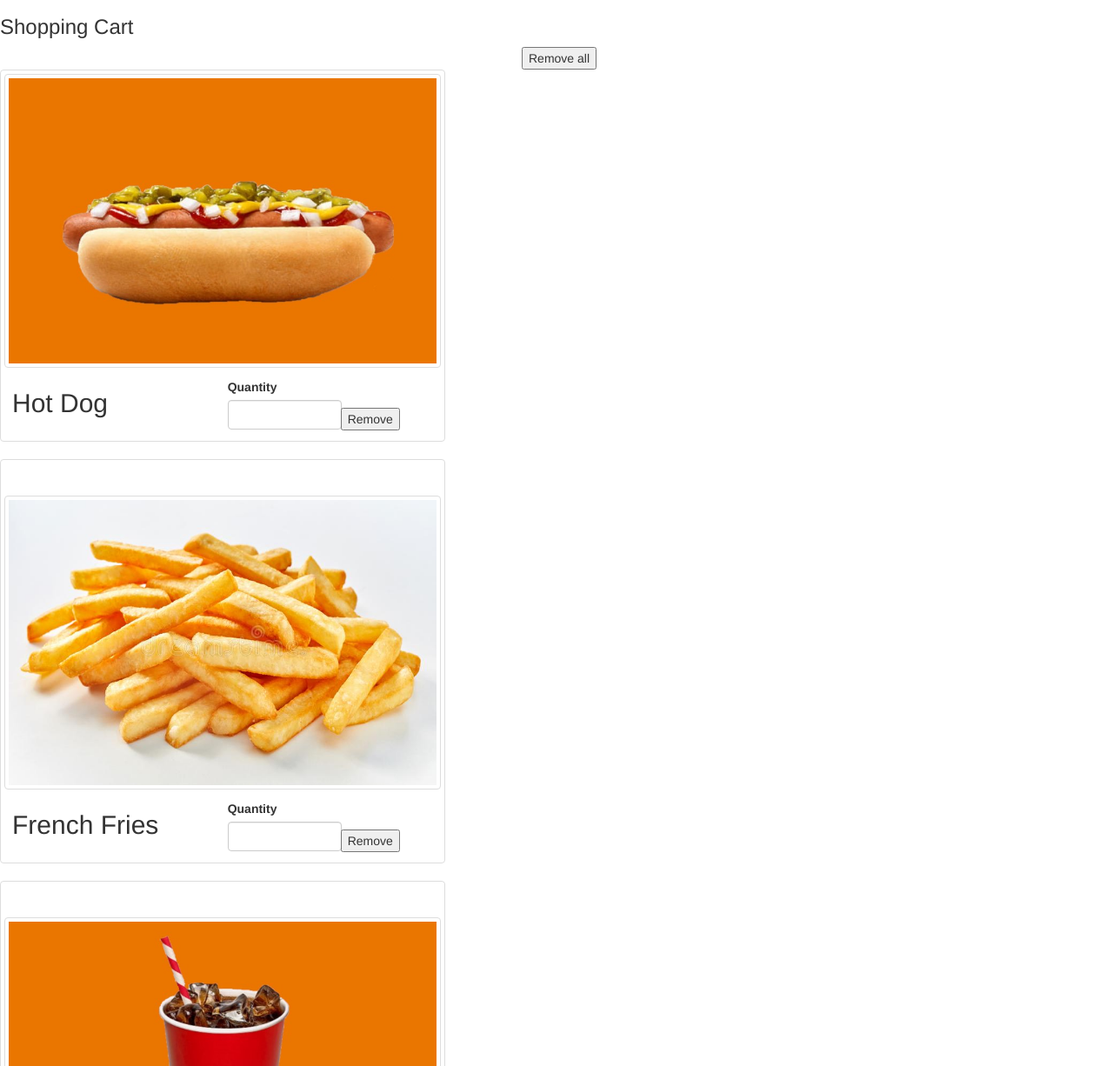
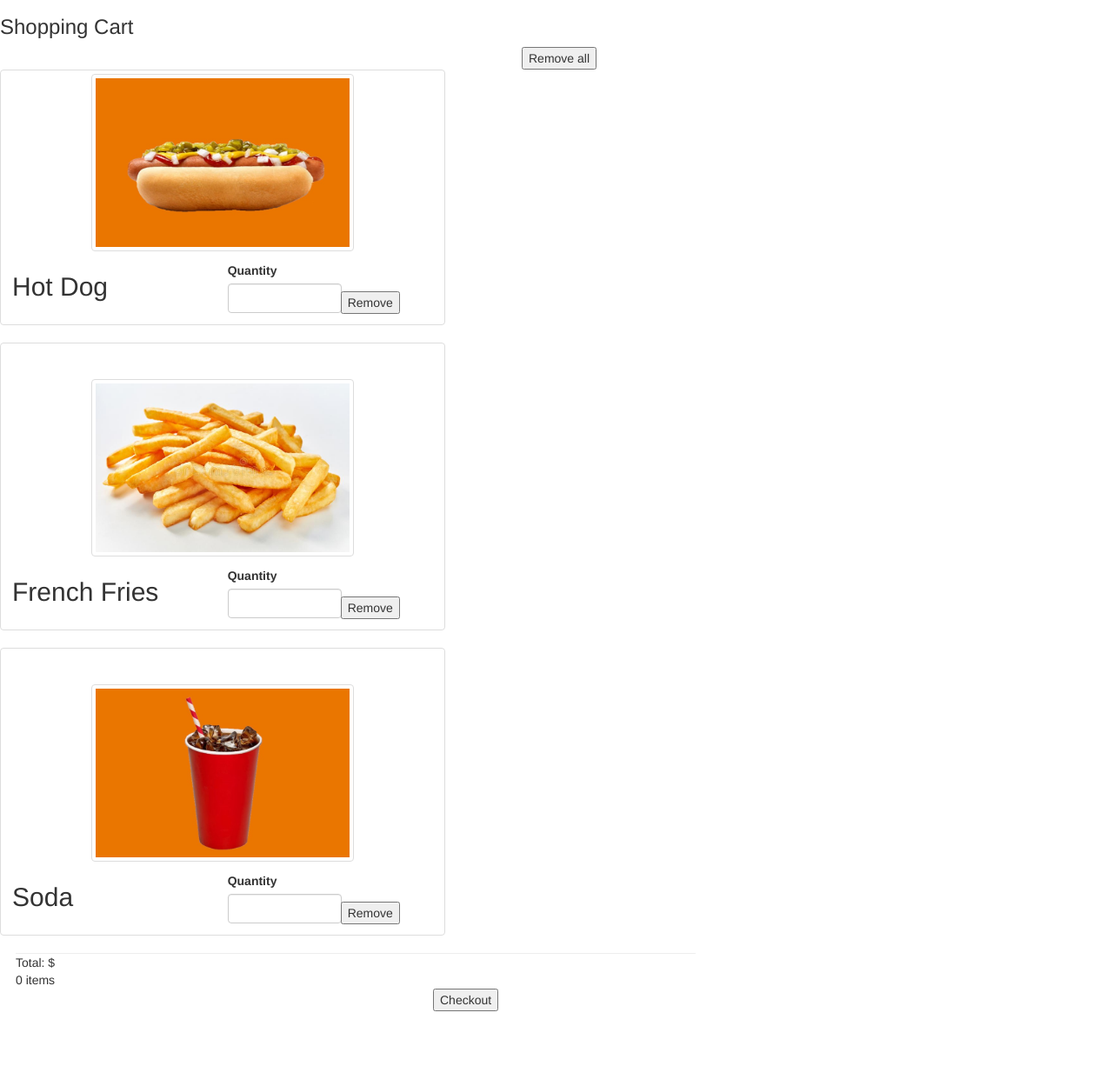
Before and after one commit to jsakal/HICProj2-GR7, a plain HTML site: page Cart.html in a window 1280 px wide. Shown: the part 74-1300 px from the top of the page at 87% size. After the commit the page ends 1237 px from the top, so only its background shows below. Drawn offline with nearby package versions, Linux system fonts and the light colour scheme.

Commit message:
Update Cart.html
Shrank the item pic sizes in the Cart

```diff
--- a/Cart.html
+++ b/Cart.html
@@ -51,7 +51,7 @@
     <div class="row-md-4" style="width: 40%">
       <div class="thumbnail">
         <a href="/photos/hotdog.jpg">
-          <img src="./photos/hotdog.jpg" class="thumbnail" style="width:100%; height:100%;">
+          <img src="./photos/hotdog.jpg" class="thumbnail" style="width:60%; height:60%;">
         </a>
         <div class="caption" style="height: 60px;">
           <h2 style="margin: 0; position: relative; top: -5px;">Hot Dog</h2>
@@ -69,7 +69,7 @@
     <div class="row-md-4" style="width: 40%">
       <div class="thumbnail">
         <a href="/photos/hotdog.jpg">
-          <img src="./photos/frenchfries.jpg" class="thumbnail" style="width:100%; height:100%;">
+          <img src="./photos/frenchfries.jpg" class="thumbnail" style="width:60%; height:60%;">
         </a>
         <div class="caption" style="height: 60px;">
           <h2 style="margin: 0; position: relative; top: -5px;">French Fries</h2>
@@ -87,7 +87,7 @@
     <div class="row-md-4" style="width: 40%">
       <div class="thumbnail">
         <a href="/photos/hotdog.jpg">
-          <img src="./photos/soda.jpg" class="thumbnail" style="width:100%; height:100%;">
+          <img src="./photos/soda.jpg" class="thumbnail" style="width:60%; height:60%;">
         </a>
         <div class="caption" style="height: 60px;">
           <h2 style="margin: 0; position: relative; top: -5px;">Soda</h2>
```
